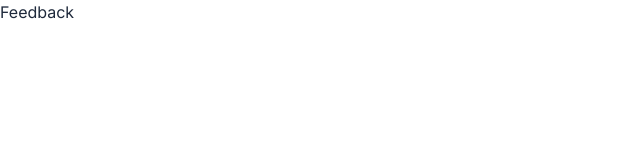
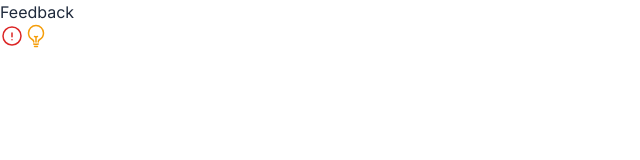
Before and after one commit to NFSS10/form-exercise, a Vue app in the folder frontend/: page / in a window 1280 px wide. Shown: the top 160 px of the page, without its empty margins (0-640 px from the left). Built offline with nearby package versions, Linux system fonts and the light colour scheme.

Commit message:
Testing icons

```diff
--- a/frontend/src/pages/feedback/index.vue
+++ b/frontend/src/pages/feedback/index.vue
@@ -1,6 +1,8 @@
 <template>
     <div class="feedback">
         <p>Feedback</p>
+        <icon icon="bug" />
+        <icon icon="suggestion" />
     </div>
 </template>
 
```
